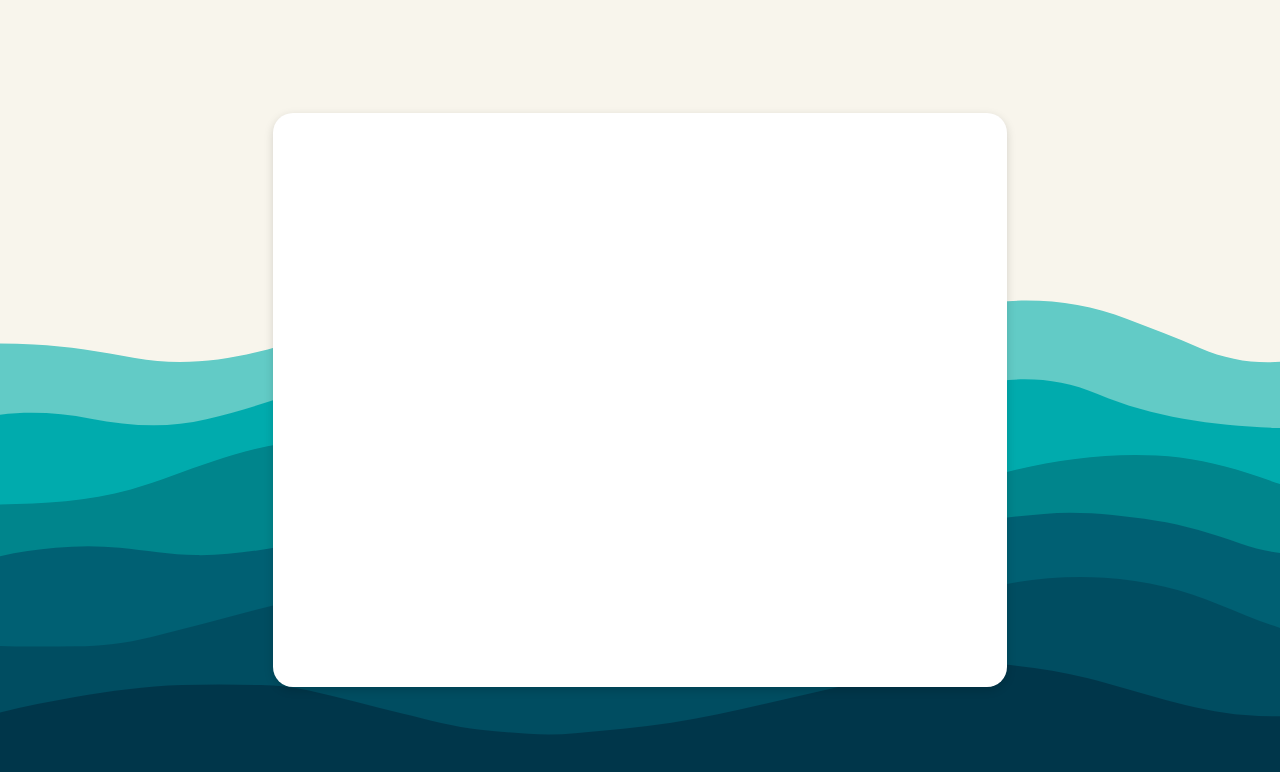
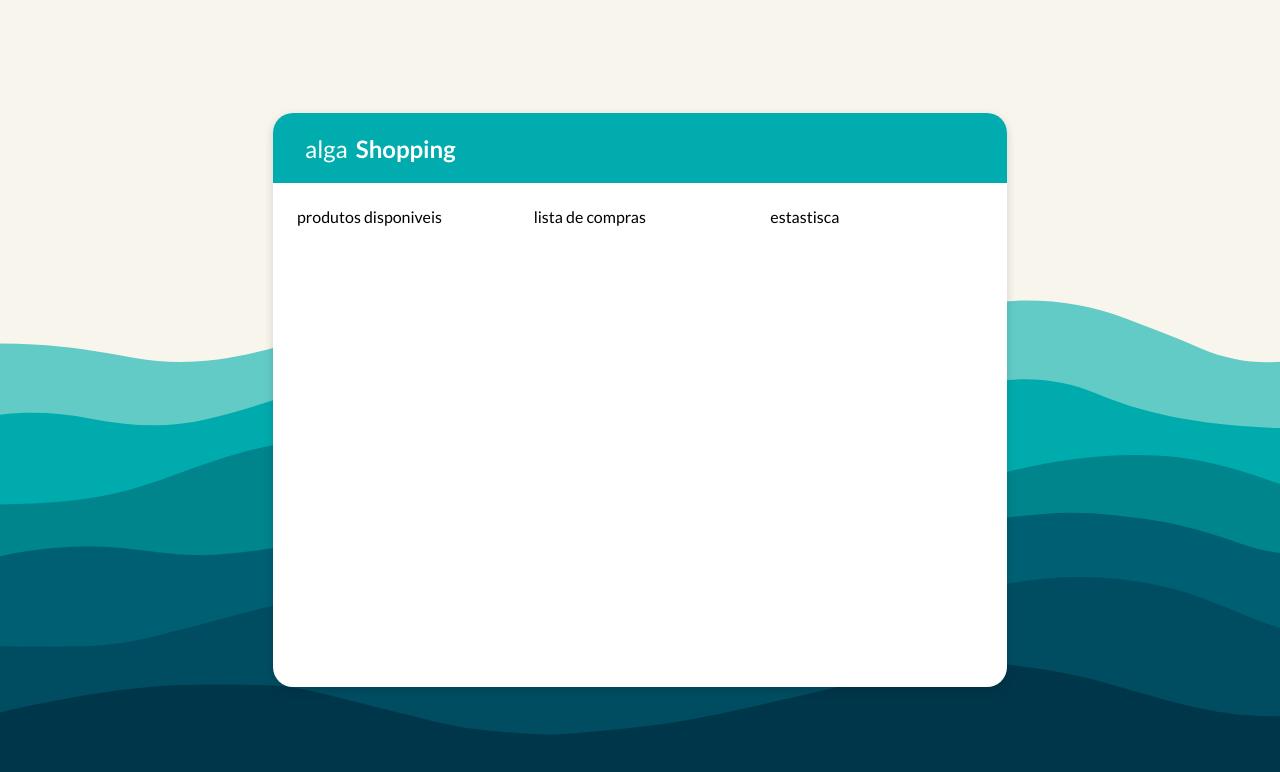
Before and after one commit to ramomOliveira/alga-shopping, a React (Create React App) app: page / in a window 1280 px wide. Shown: the top 772 px of the page. Built offline with nearby package versions, Linux system fonts and the light colour scheme.

Commit message:
add base layout

```diff
--- a/src/components/App/App.jsx
+++ b/src/components/App/App.jsx
@@ -1,10 +1,27 @@
 import React from 'react'
+import AppContainer from '../AppContainer/AppContainer'
+import AppHeader from '../AppHeader/AppHeader'
 import { Container, Wrapper } from './App.styles'
 
 export default function App() {
     return (
         <Wrapper>
-            <Container></Container>
+            <Container>
+                <AppHeader />
+                <AppContainer
+                    left={<div>
+                        produtos disponiveis
+                        </div>}
+                    middle={<div>
+                        lista de compras
+                        </div>}
+                    right={
+                        <div>
+                            estastisca
+                        </div>
+                    }
+                />
+            </Container>
         </Wrapper>
     )
 }
--- /dev/null
+++ b/src/components/AppContainer/AppContainer.jsx
@@ -0,0 +1,12 @@
+import { Wrapper } from "./AppContainer.styles"
+
+export default function AppContainer({ left, middle, right }) {
+    return (
+        <Wrapper>
+            <div>{left}</div>
+            <div>{middle}</div>
+
+            <div>{right}</div>
+        </Wrapper>
+    )
+}
--- /dev/null
+++ b/src/components/AppContainer/AppContainer.styles.js
@@ -0,0 +1,8 @@
+import styled from "styled-components"
+
+export const Wrapper = styled.main`
+    display: grid;
+    grid-template-columns: repeat(3,1fr);
+    grid-column-gap: 24px;
+    padding: 24px;
+`;
--- /dev/null
+++ b/src/components/AppHeader/AppHeader.jsx
@@ -0,0 +1,12 @@
+import { Wrapper } from "./AppHeader.styles";
+
+export default function AppHeader() {
+    return (
+        <Wrapper>
+            alga
+            <span>
+                Shopping
+            </span>
+        </Wrapper>
+    )
+}
--- /dev/null
+++ b/src/components/AppHeader/AppHeader.styles.js
@@ -0,0 +1,18 @@
+import styled from 'styled-components'
+
+export const Wrapper = styled.header`
+    background-color: #00acae;
+    height: 70px;
+    color: #ffffff;
+    font-size: 24px;
+    border-top-right-radius: 20px;
+    border-top-left-radius: 20px;
+    display: flex;
+    align-items: center;
+    padding: 0 32px;
+
+    span {
+        font-weight: 700;
+        margin-left: 8px;
+    }
+`;
--- a/src/index.css
+++ b/src/index.css
@@ -1,13 +1,11 @@
-body {
+@import url('https://fonts.googleapis.com/css2?family=Lato:wght@400;700;900&display=swap');
+
+* {
   margin: 0;
-  font-family: -apple-system, BlinkMacSystemFont, 'Segoe UI', 'Roboto', 'Oxygen',
-    'Ubuntu', 'Cantarell', 'Fira Sans', 'Droid Sans', 'Helvetica Neue',
-    sans-serif;
-  -webkit-font-smoothing: antialiased;
-  -moz-osx-font-smoothing: grayscale;
+  padding: 0;
+  box-sizing: border-box;
 }
 
-code {
-  font-family: source-code-pro, Menlo, Monaco, Consolas, 'Courier New',
-    monospace;
+body {
+  font-family: 'Lato', sans-serif;
 }
--- a/src/index.js
+++ b/src/index.js
@@ -7,7 +7,7 @@ import HomeView from './views/Home.view';
 
 ReactDOM.render(
   <React.StrictMode>
-    <HomeView></HomeView>
+    <HomeView />
   </React.StrictMode>,
   document.getElementById('root')
 );
```
